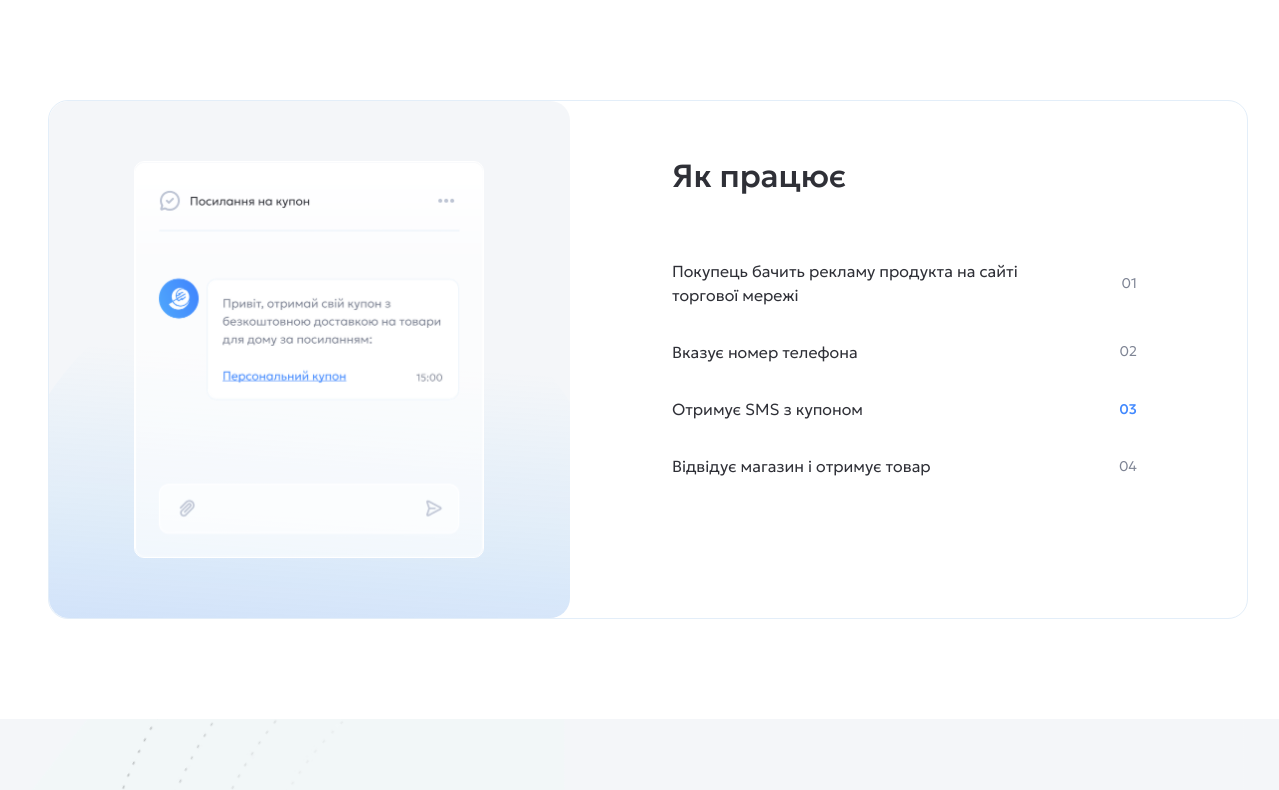
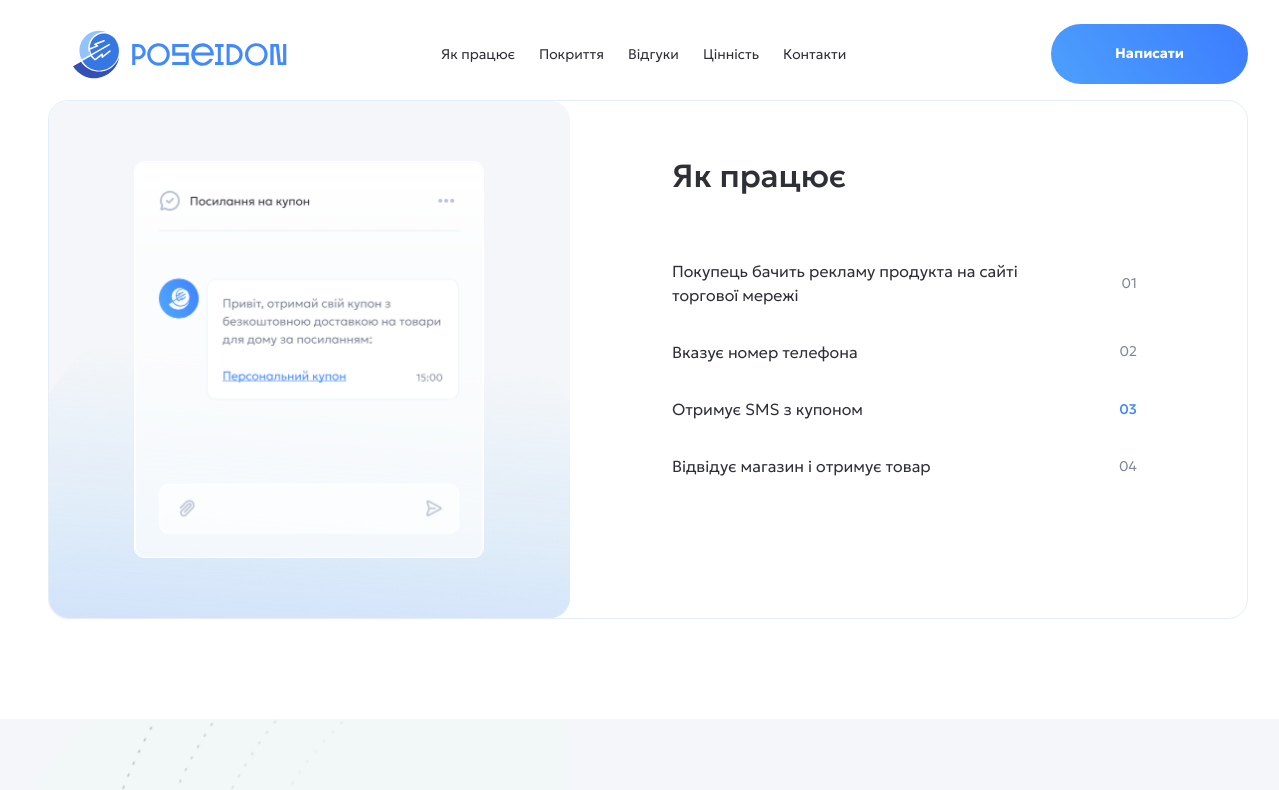
Before and after one commit to alexSili4/poseidon-shops, a website built with Vite: page src/index.html in a window 1536 px wide. Shown: the top 790 px of the page, without its empty margins (120-1399 px from the left). Built offline with nearby package versions, Linux system fonts and the light colour scheme; files whose address does not match are found by name.

Commit message:
add header

```diff
--- a/src/css/coverage.css
+++ b/src/css/coverage.css
@@ -1,5 +1,4 @@
 .coverage-section {
-  overflow: hidden;
 }
 
 .coverage-bg {
@@ -9,6 +8,7 @@
   border-radius: 40px 40px 0px 0px;
   background-color: #f4f6f9;
   background-repeat: no-repeat;
+  overflow: hidden;
 }
 
 .coverage-circles-bg {
--- /dev/null
+++ b/src/css/header.css
@@ -0,0 +1,109 @@
+.header {
+  position: absolute;
+  z-index: 10;
+  top: 16px;
+  left: 0;
+  width: 100%;
+  height: 48px;
+}
+
+.header-content-wrap {
+  display: flex;
+  align-items: center;
+  justify-content: space-between;
+  border-radius: 24px;
+  background-color: var(--white-color);
+  padding-left: 16px;
+}
+
+.header-nav {
+  min-height: 100%;
+}
+
+.header-logo-link {
+  display: block;
+}
+
+.header-logo-link-icon {
+  display: block;
+  width: 121px;
+  height: 28px;
+}
+
+.header-nav-contact-us-link {
+  display: flex;
+  align-items: center;
+  justify-content: center;
+  width: 180px;
+  height: 48px;
+  border-radius: 24px;
+  background-image: linear-gradient(236.31deg, #366fff -37.498%, #59bcfb 181.458%);
+  color: var(--white-color);
+  font-family: Geologica;
+  font-size: 14px;
+  font-weight: 700;
+  line-height: 1.4;
+}
+
+@media screen and (min-width: 1440px) {
+  .header {
+    top: 24px;
+  }
+
+  .header-content-wrap {
+    height: 60px;
+    border-radius: 30px;
+    padding-left: 21px;
+    background-color: transparent;
+  }
+
+  .header-nav {
+    display: flex;
+    align-items: center;
+    gap: 119px;
+  }
+
+  .header-logo-link-icon {
+    display: block;
+    width: 221px;
+    height: 49px;
+  }
+
+  .header-nav-links-list {
+    align-self: stretch;
+    display: flex;
+    gap: 24px;
+    width: 521px;
+    padding-left: 32px;
+    border-radius: 30px;
+    background-color: var(--white-color);
+  }
+
+  .header-nav-links-list-item {
+    display: flex;
+    align-items: center;
+  }
+
+  .header-nav-link {
+    color: #2f3037;
+    font-family: Geologica;
+    font-size: 14px;
+    font-weight: 300;
+    line-height: 1.5;
+  }
+
+  .header-nav-contact-us-link {
+    width: 197px;
+    height: 60px;
+    border-radius: 30px;
+    padding-left: 20px;
+    padding-right: 20px;
+    background-image: linear-gradient(236.31deg, #366fff -37.845%, #59bcfb 180.677%);
+  }
+}
+
+@media screen and (max-width: 1439px) {
+  .header-nav-links-list {
+    display: none;
+  }
+}
--- a/src/css/styles.css
+++ b/src/css/styles.css
@@ -3,6 +3,7 @@
 @import url('./utilities.css');
 @import url('./variables.css');
 @import url('./fonts.css');
+@import url('./header.css');
 @import url('./about.css');
 @import url('./coverage.css');
 @import url('./join-us.css');
--- a/src/index.html
+++ b/src/index.html
@@ -8,7 +8,7 @@
     <link rel="stylesheet" href="/css/styles.css" />
   </head>
   <body>
-    <!-- <load src="/partials/header.html" /> -->
+    <load src="/partials/header.html" />
     <!-- hero -->
     <load src="/partials/about.html" />
     <load src="/partials/coverage.html" />
--- a/src/partials/header.html
+++ b/src/partials/header.html
@@ -1 +1,21 @@
-<div>header</div>
+<header class="header">
+  <div class="container header-container">
+    <div class="header-content-wrap">
+      <nav class="header-nav">
+        <a href="/" class="header-logo-link">
+          <svg class="header-logo-link-icon">
+            <use href="/icons/icons.svg#poseidon-logo"></use>
+          </svg>
+        </a>
+        <ul class="header-nav-links-list js-main-navigation">
+          <li class="header-nav-links-list-item"><a href="#about" class="header-nav-link js-main-navigation-link">Як працює</a></li>
+          <li class="header-nav-links-list-item"><a href="#coverage" class="header-nav-link js-main-navigation-link">Покриття</a></li>
+          <li class="header-nav-links-list-item"><a href="#reviews" class="header-nav-link js-main-navigation-link">Відгуки</a></li>
+          <li class="header-nav-links-list-item"><a href="#product-value" class="header-nav-link js-main-navigation-link">Цінність</a></li>
+          <li class="header-nav-links-list-item"><a href="#contacts" class="header-nav-link js-main-navigation-link">Контакти</a></li>
+        </ul>
+      </nav>
+      <a href="/" class="header-nav-contact-us-link">Написати</a>
+    </div>
+  </div>
+</header>
```
Also changed, not shown: src/partials/hero.html (added, +6 -0 lines), src/css/hero.css (added).
